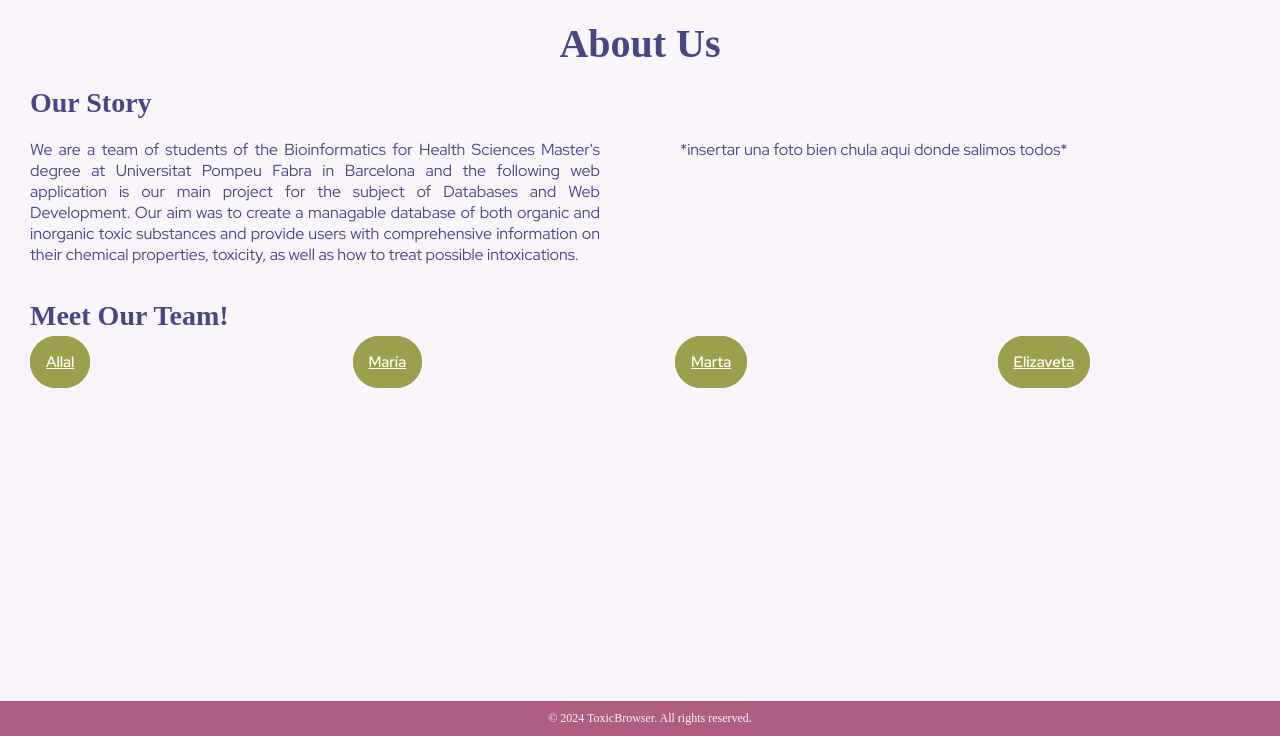
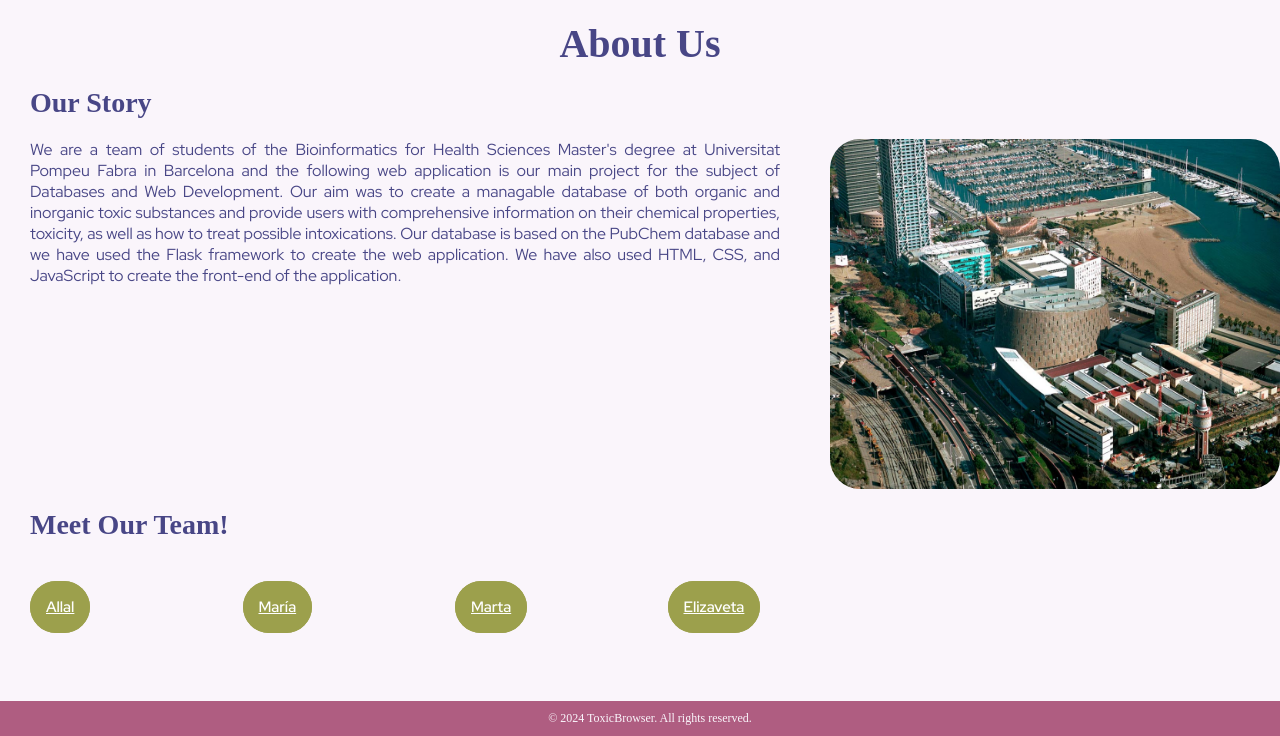
Before and after one commit to aelhammad/DBW_WEBAPP, a Flask app: page /about in a window 1280 px wide. Shown: the part 64-800 px from the top of the page. Run offline with Flask 3, Linux system fonts and the light colour scheme; parts of the project's set-up code (start-up, migrations or seed data) failed here and were passed over; some libraries are stand-ins or nearby versions; some web fonts are replaced.

Commit message:
espero que sea final

```diff
--- a/app.py
+++ b/app.py
@@ -169,6 +169,15 @@ def logout():
     return redirect(url_for('home'))
     # return render_template('home.html')
 
+@app.route('/send-mail', methods=['POST'])
+def send_mail():
+    name = request.form['name']
+    email = request.form['email']
+    message = request.form['message']
+    print(f"Received message from {name} ({email}): {message}")
+    return render_template('thank_you.html')
+
+
 
 '''
 @app.route('') # compound viewer space
--- a/static/css/styles.css
+++ b/static/css/styles.css
@@ -168,6 +168,25 @@ button[type="submit"]:hover {
     background-color: #484686;
     border-color: #484686;
     transition: 0.5s;
+}
+
+textarea {
+    font-family: Red Hat Display;
+    font-size: 16px;
+    padding: 20px;
+    width: 70%;
+    border: 2px solid #ddd;
+    border-radius: 50px;
+    outline: none;
+}
+
+input[type="email"] {
+    font-family: Red Hat Display;
+    padding: 20px;
+    width: 70%;
+    border: 2px solid #ddd;
+    border-radius: 50px;
+    outline: none;
 }
 
 #header h1 {
@@ -460,8 +479,10 @@ about_us {
 
     .container {
         display: grid;
-        grid-template-columns: 1fr 1fr;
+        grid-template-columns: 2fr 1fr;
+        grid-template-rows: 2fr;
         grid-column-gap: 20px;
+        grid-row-gap: 20px;
 
     }
 
@@ -476,6 +497,17 @@ about_us {
         margin-left: 30px;
         margin-right: 30px;
         margin-bottom: 15px;
+    }
+
+    .container img {
+        border-radius: 30px;
+        width: 450px;
+        height: 350px;
+    }
+
+    .container ul {
+        display: grid;
+        grid-template-rows: 1fr 1fr;
     }
 
 .user-entries-table {
--- a/templates/about_us.html
+++ b/templates/about_us.html
@@ -12,17 +12,23 @@
 <div class="about_us">
     <h2>Our Story</h2>
         <div class="container">
-            <p>We are a team of students of the Bioinformatics for Health Sciences Master's degree at Universitat Pompeu Fabra in Barcelona and the following web application is our main project for the subject of Databases and Web Development. Our aim was to create a managable database of both organic and inorganic toxic substances and provide users with comprehensive information on their chemical properties, toxicity, as well as how to treat possible intoxications.</p>
-            <p>*insertar una foto bien chula aqui donde salimos todos*</p>
+            <p>We are a team of students of the Bioinformatics for Health Sciences Master's degree at Universitat Pompeu Fabra in Barcelona and the following web application is our main project for the subject of Databases and Web Development.
+                Our aim was to create a managable database of both organic and inorganic toxic substances and provide users with comprehensive information on their chemical properties, toxicity, as well as how to treat possible intoxications.
+                Our database is based on the PubChem database and we have used the Flask framework to create the web application. We have also used HTML, CSS, and JavaScript to create the front-end of the application.</p>
+                <img src="../static/MAR_nova.JPG.jpg" alt="CMar">
         </div>
     <h2>Meet Our Team!</h2>
+    <br></br>
+    <div class="container">
         <ul>
             <li><a href="https://formacio.bq.ub.edu/~u273215/">Allal</a></li>
             <li><a href="https://formacio.bq.ub.edu/~u276051/">María</a></li>
             <li><a href="https://formacio.bq.ub.edu/~u280398/">Marta</a></li>
             <li><a href="https://formacio.bq.ub.edu/~u230892/">Elizaveta</a></li>
         </ul>
+    </div>
 </div>
+
 {% endblock %}
 
 {% block scripts %}
--- a/templates/contact.html
+++ b/templates/contact.html
@@ -30,7 +30,7 @@
         </div>
         <label for="message"></label>
         <textarea id="message" name="message" required></textarea><br><br>
-        <input type="submit" value="Send">
+        <button type="submit">Send</button>
     </form>
 
 {% endblock %}
```
Also changed, not shown: templates/thank_you.html (added, +12 -0 lines), templates/user_guide.html (+9 -18 lines), static/MAR_nova.JPG.jpg (added), 2 other files.
